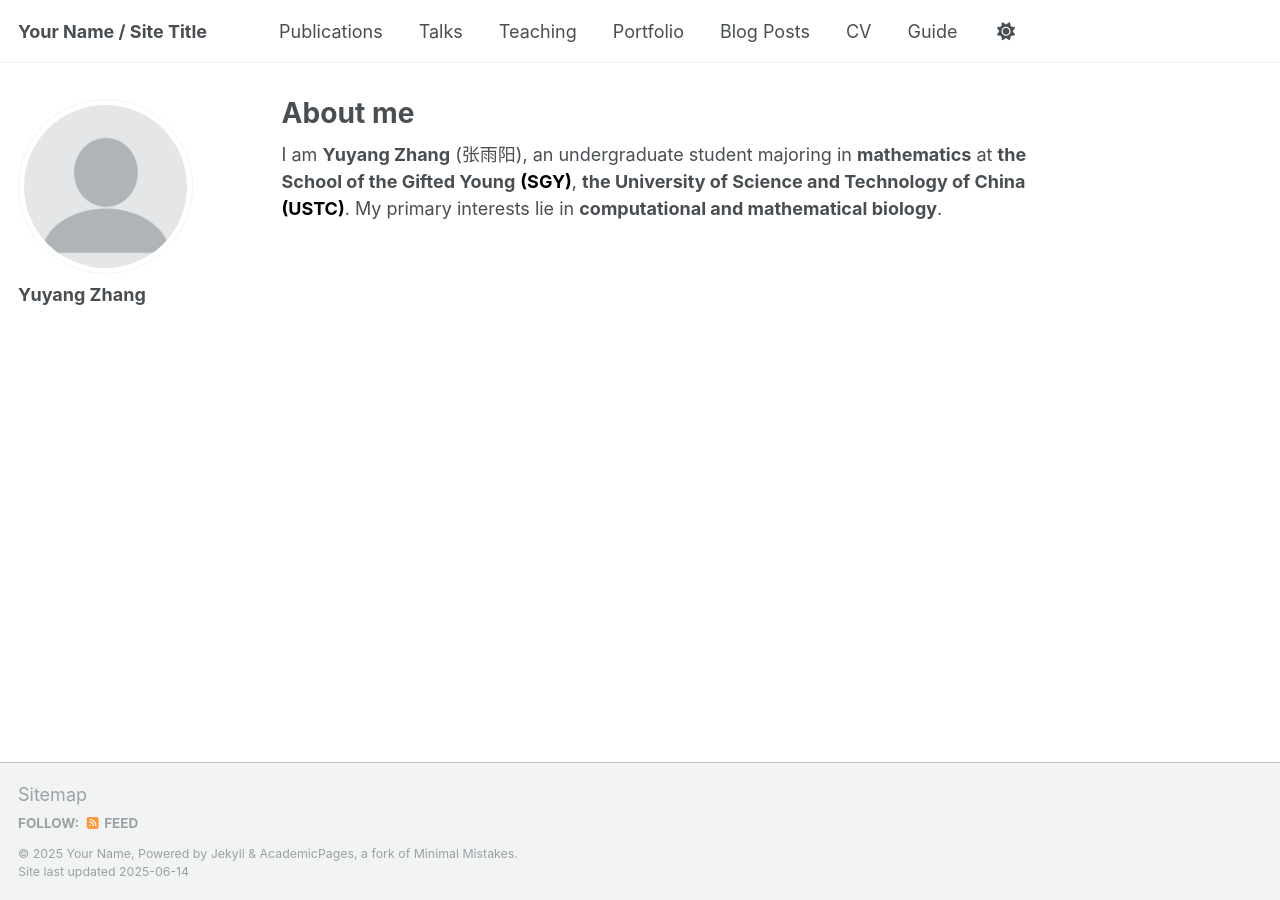
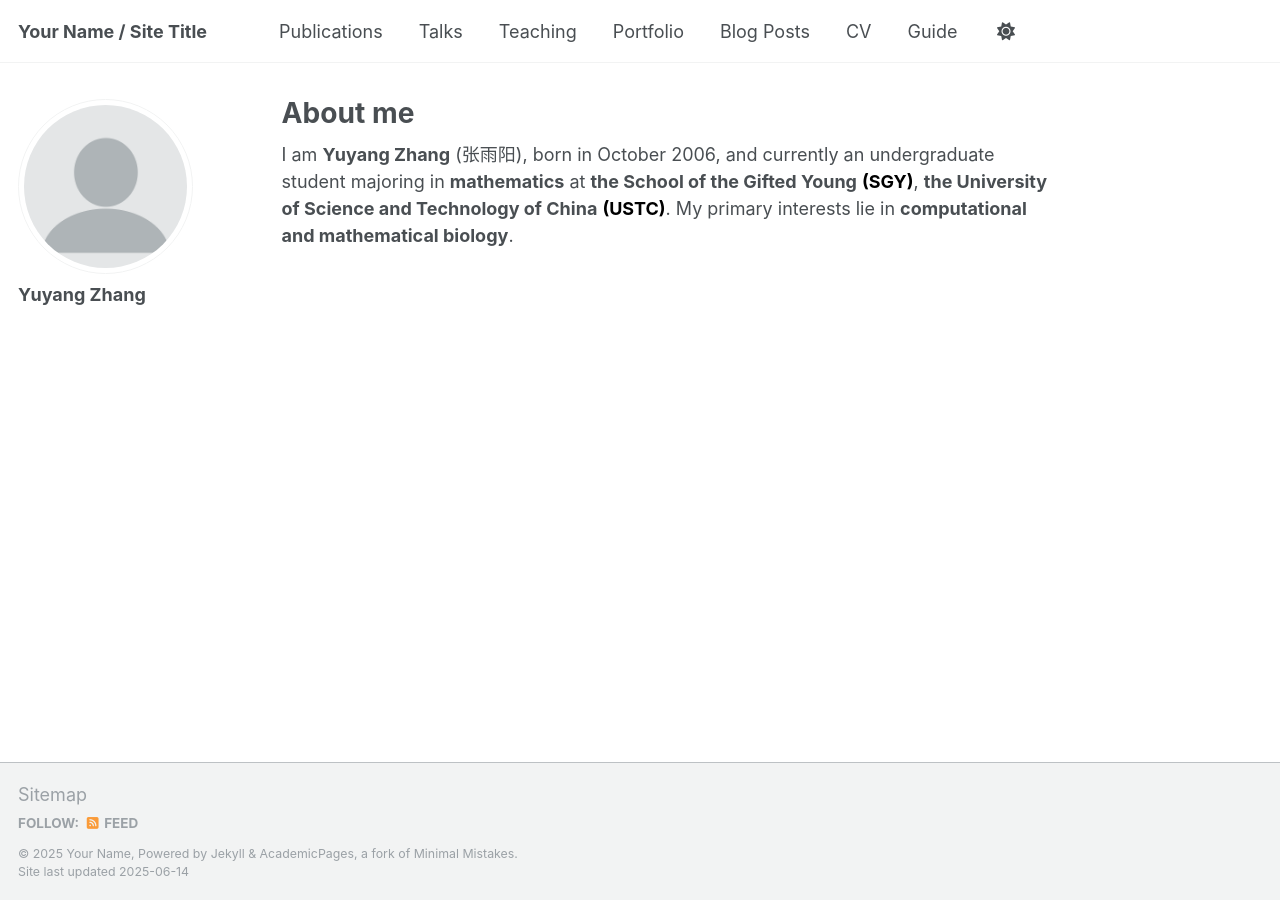
Before and after one commit to yuyangzhang2006/yuyangzhang2006.github.io, a Jekyll site: the page built from _pages/about.md, in a window 1280 px wide. Built offline with Jekyll 4.4.1, drawn with Linux system fonts in a browser that asks for light colours.

Commit message:
Update about.md

```diff
--- a/_pages/about.md
+++ b/_pages/about.md
@@ -8,7 +8,7 @@ redirect_from:
 ---
 
 <p>
-I am <strong>Yuyang Zhang</strong> (张雨阳), an undergraduate student majoring in <strong>mathematics</strong> at <strong>the School of the Gifted Young</strong>
+I am <strong>Yuyang Zhang</strong> (张雨阳), born in October 2006, and currently an undergraduate student majoring in <strong>mathematics</strong> at <strong>the School of the Gifted Young</strong>
 <a href="https://sgy.ustc.edu.cn/main.htm" style="color: black; text-decoration: none;"><strong>(SGY)</strong></a>,
 <strong>the University of Science and Technology of China</strong>
 <a href="https://www.ustc.edu.cn" style="color: black; text-decoration: none;"><strong>(USTC)</strong></a>.
```
